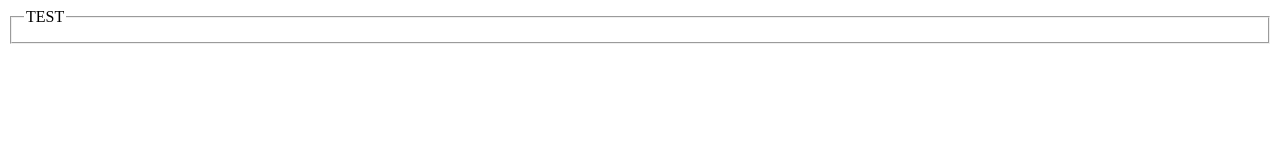
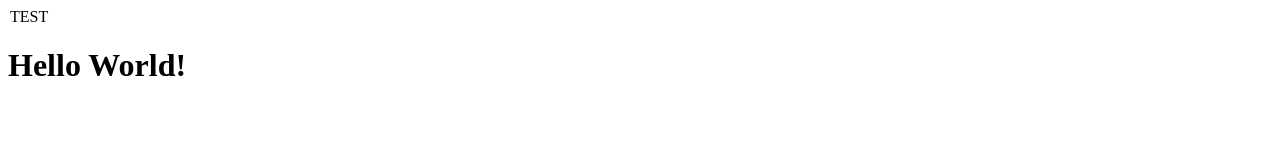
Before and after one commit to xiangxiangxiong9/xiangxiangxiong9.github.io, a plain HTML site: page index.html in a window 1280 px wide. Drawn offline with Linux system fonts and the light colour scheme.

Commit message:
Update index.html

```diff
--- a/index.html
+++ b/index.html
@@ -1,5 +1,6 @@
 <form>
-  <fieldset>
+  <aaa>
     <legend>TEST</legend>
-  </fieldset>
+    <h1>Hello World!<h1>
+  </aaa>
 </form>
```
